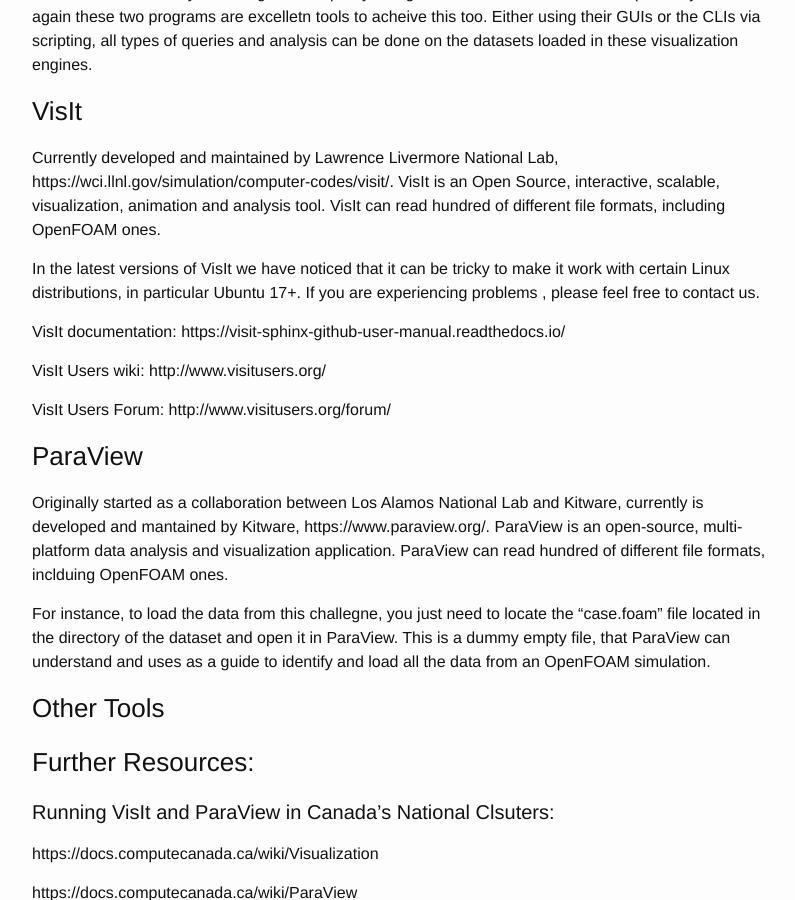
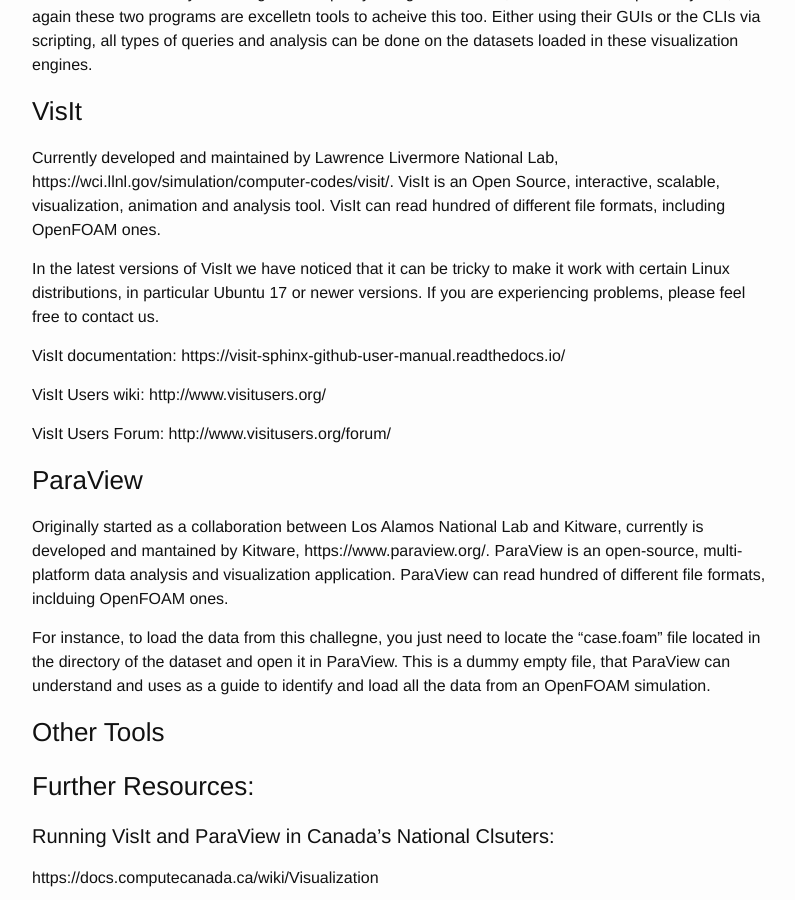
Before and after one commit to ComputeCanada/visualizeThis, a Jekyll site: the page built from _posts/2019-08-20-tools.markdown, in a window 1280 px wide and 900 px high, scrolled down 863 px. Shown: the whole window, without its empty margins (238-1033 px from the left). Built offline with Jekyll 4.4.1, drawn with Linux system fonts in a browser that asks for light colours.

Commit message:
clarifying visit issues with ubuntu

```diff
--- a/_posts/2019-08-20-tools.markdown
+++ b/_posts/2019-08-20-tools.markdown
@@ -31,7 +31,7 @@
 VisIt is an Open Source, interactive, scalable, visualization, animation and analysis tool.
 VisIt can read hundred of different file formats, including OpenFOAM ones.
 
-In the latest versions of VisIt we have noticed that it can be tricky to make it work with certain Linux distributions, in particular Ubuntu 17+. If you are experiencing problems , please feel free to contact us.
+In the latest versions of VisIt we have noticed that it can be tricky to make it work with certain Linux distributions, in particular Ubuntu 17 or newer versions. If you are experiencing problems, please feel free to contact us.
 
 
 VisIt documentation: https://visit-sphinx-github-user-manual.readthedocs.io/
```
